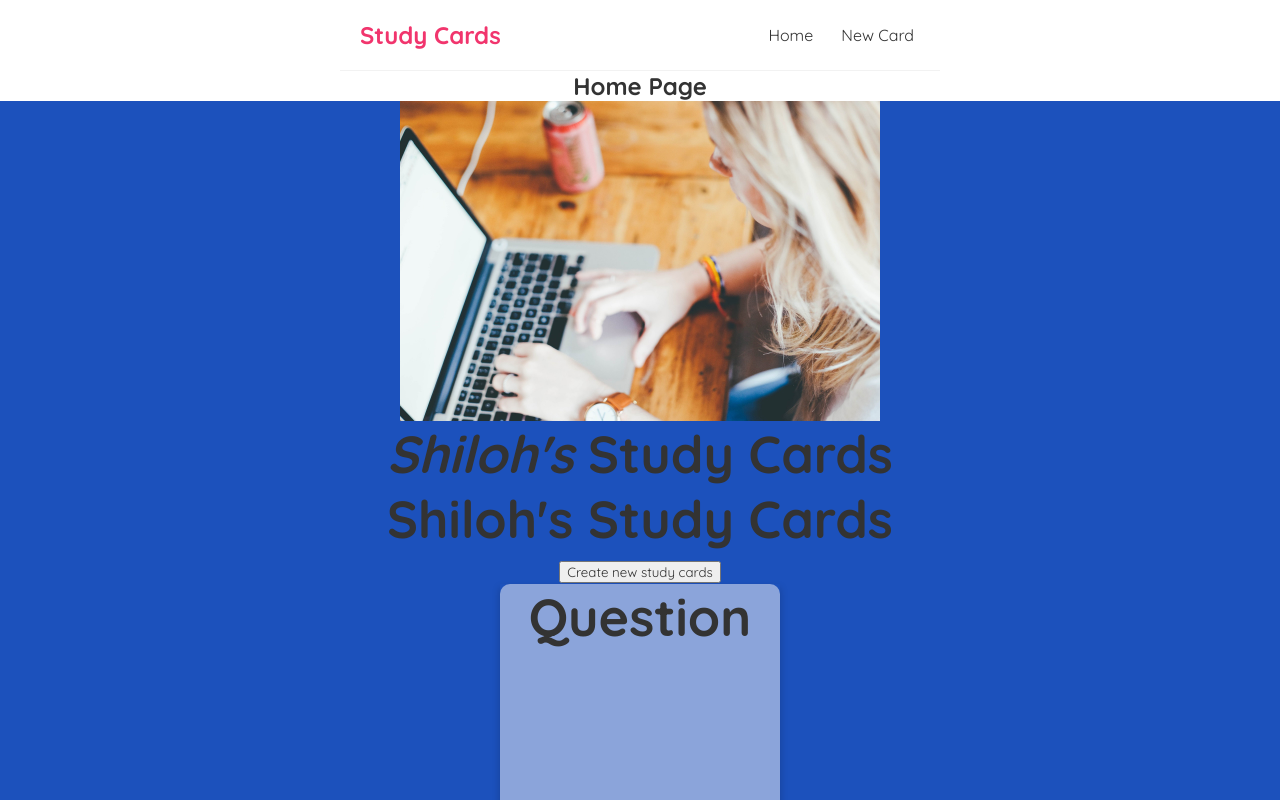
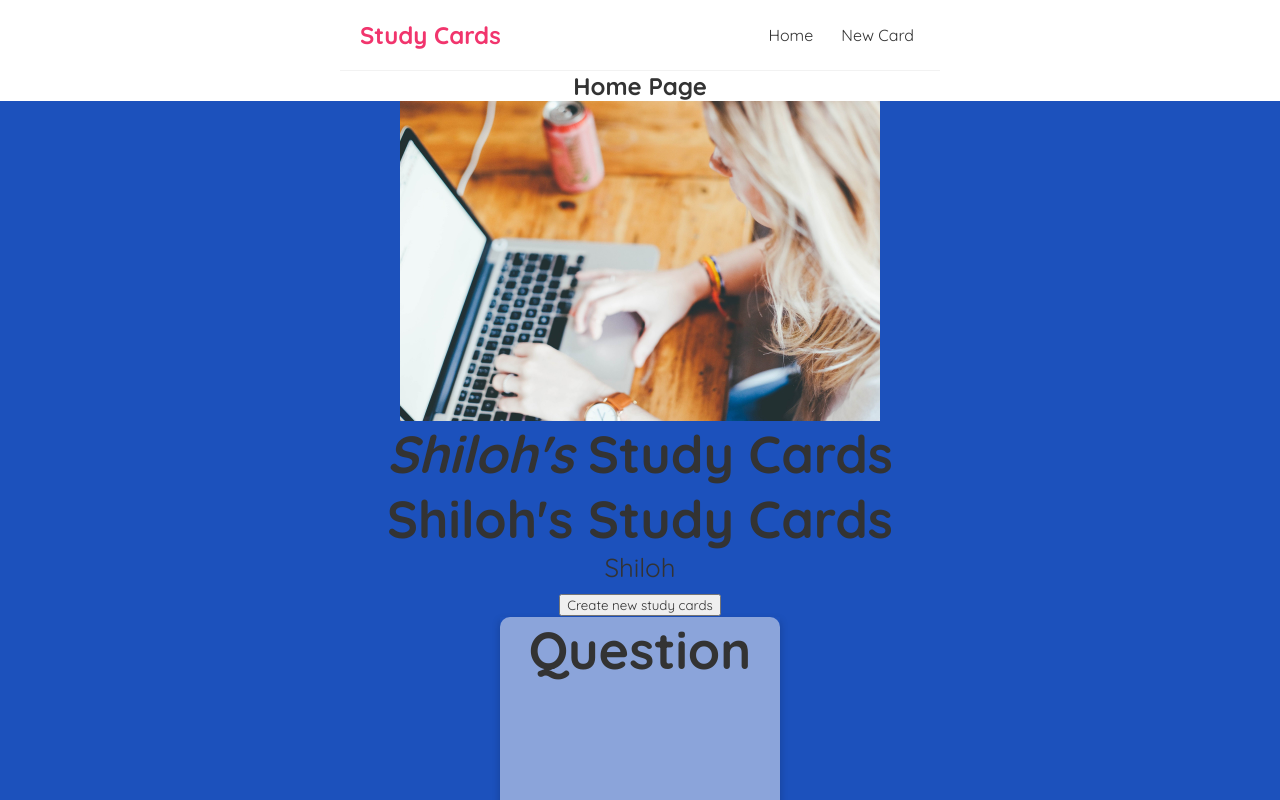
Before and after one commit to EvaGraceSmith/studyCards, a React (Create React App) app: page / in a window 1280 px wide. Shown: the top 800 px of the page. Built offline with nearby package versions, Linux system fonts and the light colour scheme.

Commit message:
added useState

```diff
--- a/src/components/Button.js
+++ b/src/components/Button.js
@@ -2,14 +2,18 @@ import { useState } from 'react';
 
 const Button = () => {
 
+    const [name, setName]= useState('Shiloh');
+
     const handleClick = () => {
-        console.log('Hello, students!', );
+        setName('Shiloh is creating new study cards');
+
     }
 
 
 
     return (
         <div className='button'>
+                    <p>{ name }</p>
         <button onClick={handleClick}>Create new study cards</button>
 
 
```
